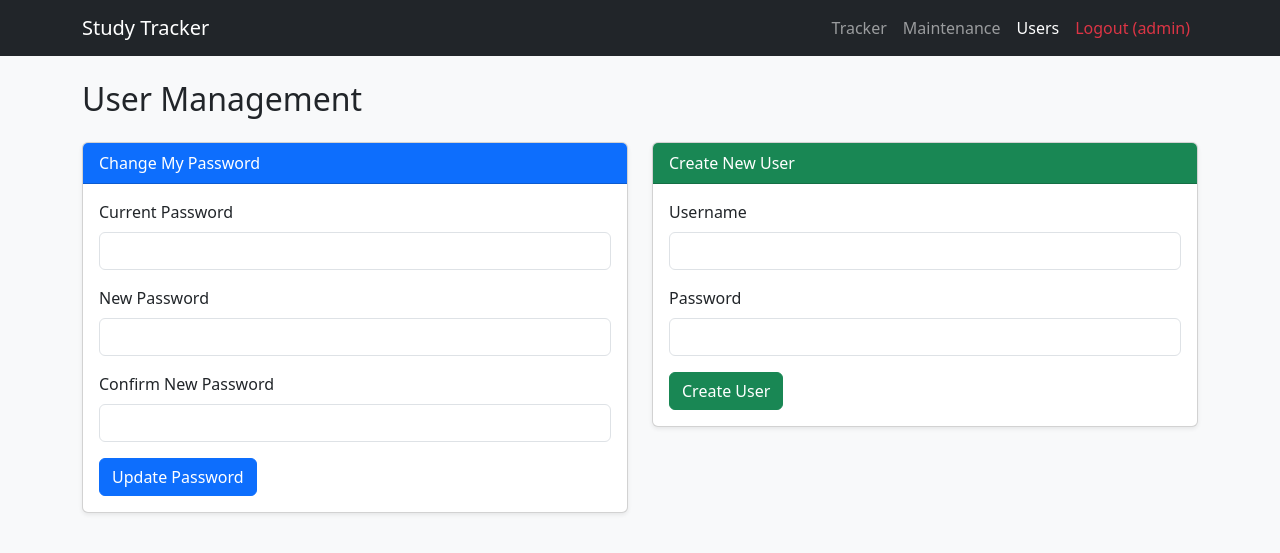
After one commit to andgonca/studytracker, a PHP site: page /users.php in a window 1280 px wide. The commit adds this page. Shown: the top 553 px of the page. Run offline with PHP 8.4, Linux system fonts and the light colour scheme; a user stored in the database is signed in.

Commit message:
Add user management page with password change and user creation functionality

```diff
--- a/index.php
+++ b/index.php
@@ -163,6 +163,7 @@ while($s = $sub_res->fetch_assoc()) {
             <div class="navbar-nav">
                 <a class="nav-link active" href="index.php">Tracker</a>
                 <a class="nav-link" href="maintenance.php">Maintenance</a>
+                <a class="nav-link" href="users.php">Users</a>
                 <a class="nav-link text-danger" href="logout.php">Logout (<?= htmlspecialchars($_SESSION['username'] ?? 'User') ?>)</a>
             </div>
         </div>
--- a/maintenance.php
+++ b/maintenance.php
@@ -68,6 +68,7 @@ $subdomains = $conn->query("SELECT s.*, d.name as domain_name, c.name as cert_na
             <div class="navbar-nav">
                 <a class="nav-link" href="index.php">Tracker</a>
                 <a class="nav-link active" href="maintenance.php">Maintenance</a>
+                <a class="nav-link" href="users.php">Users</a>
                 <a class="nav-link text-danger" href="logout.php">Logout (<?= htmlspecialchars($_SESSION['username'] ?? 'User') ?>)</a>
             </div>
         </div>
--- /dev/null
+++ b/users.php
@@ -0,0 +1,153 @@
+<?php
+require_once 'config.php';
+
+if (!isset($_SESSION['user_id'])) {
+    header("Location: login.php");
+    exit;
+}
+
+$message = '';
+$error = '';
+
+if ($_SERVER["REQUEST_METHOD"] == "POST") {
+    // Handle Password Change
+    if (isset($_POST['change_password'])) {
+        $current_password = $_POST['current_password'];
+        $new_password = $_POST['new_password'];
+        $confirm_password = $_POST['confirm_password'];
+
+        if ($new_password !== $confirm_password) {
+            $error = "New passwords do not match.";
+        } else {
+            // Verify current password
+            $stmt = $conn->prepare("SELECT password FROM users WHERE id = ?");
+            $stmt->bind_param("i", $_SESSION['user_id']);
+            $stmt->execute();
+            $stmt->bind_result($hashed_password);
+            $stmt->fetch();
+            $stmt->close();
+
+            if (password_verify($current_password, $hashed_password)) {
+                $new_hashed = password_hash($new_password, PASSWORD_DEFAULT);
+                $update_stmt = $conn->prepare("UPDATE users SET password = ? WHERE id = ?");
+                $update_stmt->bind_param("si", $new_hashed, $_SESSION['user_id']);
+
+                if ($update_stmt->execute()) {
+                    $message = "Password updated successfully.";
+                } else {
+                    $error = "Error updating password.";
+                }
+                $update_stmt->close();
+            } else {
+                $error = "Current password is incorrect.";
+            }
+        }
+    }
+
+    // Handle Create User
+    if (isset($_POST['create_user'])) {
+        $username = trim($_POST['username']);
+        $password = $_POST['password'];
+
+        if (empty($username) || empty($password)) {
+            $error = "Username and password are required.";
+        } else {
+            // Check if username exists
+            $check_stmt = $conn->prepare("SELECT id FROM users WHERE username = ?");
+            $check_stmt->bind_param("s", $username);
+            $check_stmt->execute();
+            $check_stmt->store_result();
+
+            if ($check_stmt->num_rows > 0) {
+                $error = "Username already exists.";
+            } else {
+                $check_stmt->close();
+                $hashed_password = password_hash($password, PASSWORD_DEFAULT);
+                $insert_stmt = $conn->prepare("INSERT INTO users (username, password) VALUES (?, ?)");
+                $insert_stmt->bind_param("ss", $username, $hashed_password);
+
+                if ($insert_stmt->execute()) {
+                    $message = "User '$username' created successfully.";
+                } else {
+                    $error = "Error creating user: " . $conn->error;
+                }
+                $insert_stmt->close();
+            }
+        }
+    }
+}
+?>
+<!DOCTYPE html>
+<html lang="en">
+<head>
+    <meta charset="UTF-8">
+    <title>User Management - Study Tracker</title>
+    <link href="https://cdn.jsdelivr.net/npm/bootstrap@5.3.0/dist/css/bootstrap.min.css" rel="stylesheet">
+</head>
+<body class="bg-light">
+    <nav class="navbar navbar-expand-lg navbar-dark bg-dark mb-4">
+        <div class="container">
+            <a class="navbar-brand" href="index.php">Study Tracker</a>
+            <div class="navbar-nav">
+                <a class="nav-link" href="index.php">Tracker</a>
+                <a class="nav-link" href="maintenance.php">Maintenance</a>
+                <a class="nav-link active" href="users.php">Users</a>
+                <a class="nav-link text-danger" href="logout.php">Logout (<?= htmlspecialchars($_SESSION['username'] ?? 'User') ?>)</a>
+            </div>
+        </div>
+    </nav>
+
+    <div class="container">
+        <h2 class="mb-4">User Management</h2>
+
+        <?php if($message): ?><div class="alert alert-success"><?= htmlspecialchars($message) ?></div><?php endif; ?>
+        <?php if($error): ?><div class="alert alert-danger"><?= htmlspecialchars($error) ?></div><?php endif; ?>
+
+        <div class="row">
+            <div class="col-md-6">
+                <div class="card shadow-sm mb-4">
+                    <div class="card-header bg-primary text-white">Change My Password</div>
+                    <div class="card-body">
+                        <form method="POST">
+                            <input type="hidden" name="change_password" value="1">
+                            <div class="mb-3">
+                                <label class="form-label">Current Password</label>
+                                <input type="password" name="current_password" class="form-control" required>
+                            </div>
+                            <div class="mb-3">
+                                <label class="form-label">New Password</label>
+                                <input type="password" name="new_password" class="form-control" required>
+                            </div>
+                            <div class="mb-3">
+                                <label class="form-label">Confirm New Password</label>
+                                <input type="password" name="confirm_password" class="form-control" required>
+                            </div>
+                            <button type="submit" class="btn btn-primary">Update Password</button>
+                        </form>
+                    </div>
+                </div>
+            </div>
+
+            <div class="col-md-6">
+                <div class="card shadow-sm mb-4">
+                    <div class="card-header bg-success text-white">Create New User</div>
+                    <div class="card-body">
+                        <form method="POST">
+                            <input type="hidden" name="create_user" value="1">
+                            <div class="mb-3">
+                                <label class="form-label">Username</label>
+                                <input type="text" name="username" class="form-control" required>
+                            </div>
+                            <div class="mb-3">
+                                <label class="form-label">Password</label>
+                                <input type="password" name="password" class="form-control" required>
+                            </div>
+                            <button type="submit" class="btn btn-success">Create User</button>
+                        </form>
+                    </div>
+                </div>
+            </div>
+        </div>
+    </div>
+</body>
+</html>
```
